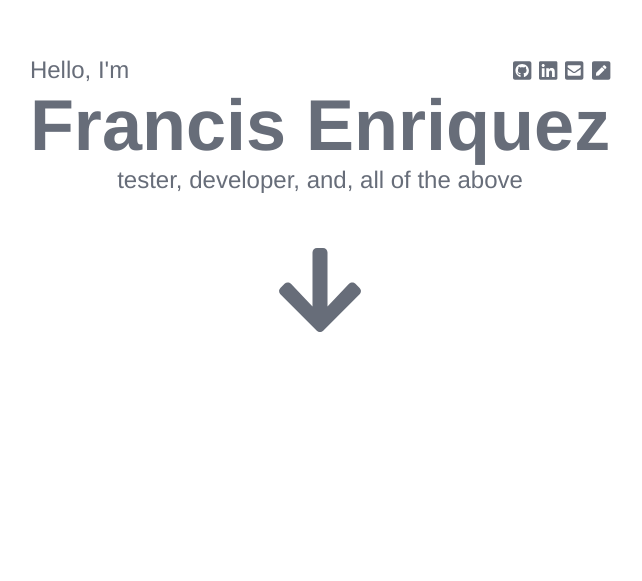
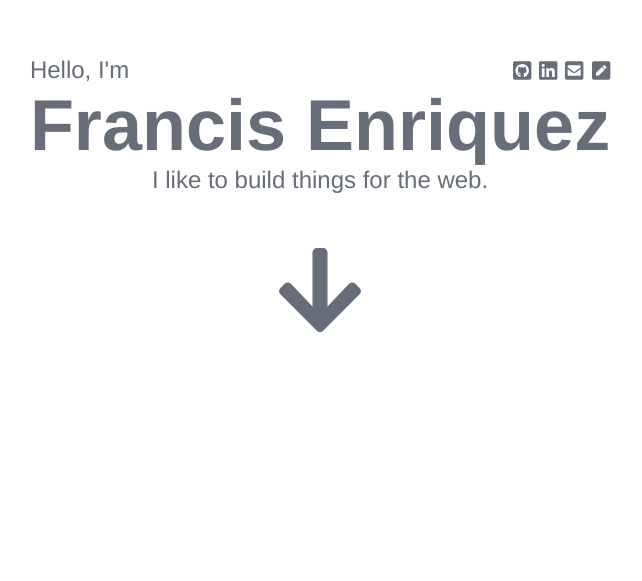
Before and after one commit to omgitsfrancis/omgitsfrancis-v2, a Next.js app: page / in a window 1280 px wide. Shown: the part 219-800 px from the top of the page, without its empty margins (320-962 px from the left). Built offline with nearby package versions, Linux system fonts and the light colour scheme; no server answers.

Commit message:
Update header and fix title

```diff
--- a/pages/_document.js
+++ b/pages/_document.js
@@ -1,6 +1,5 @@
 import Document from "next/document";
 import { ServerStyleSheet } from "styled-components";
-import Head from "next/head";
 
 export default class MyDocument extends Document {
   static async getInitialProps(ctx) {
@@ -17,13 +16,6 @@ export default class MyDocument extends Document {
         ...initialProps,
         styles: (
           <>
-            <Head>
-              <title>Francis Enriquez</title>
-              <meta
-                name="viewport"
-                content="initial-scale=1.0, width=device-width"
-              />
-            </Head>
             {initialProps.styles}
             {sheet.getStyleElement()}
           </>
--- a/src/sections/header.js
+++ b/src/sections/header.js
@@ -3,9 +3,10 @@ import { FontAwesomeIcon } from "@fortawesome/react-fontawesome";
 import {
   faArrowDown,
   faEnvelopeSquare,
-  faPenSquare
+  faPenSquare,
 } from "@fortawesome/free-solid-svg-icons";
 import { faGithubSquare, faLinkedin } from "@fortawesome/free-brands-svg-icons";
+import Head from "next/head";
 
 const Container = styled.div`
   display: flex;
@@ -86,6 +87,11 @@ const ViewMoreIcon = styled(FontAwesomeIcon)`
 
 export default function Header(props) {
   return (
+    <>
+      <Head>
+        <title>Francis Enriquez</title>
+        <meta name="viewport" content="initial-scale=1.0, width=device-width" />
+      </Head>
       <Container>
         <div style={{ position: "relative" }}>
           <SocialMediaContainer>
@@ -96,7 +102,10 @@ export default function Header(props) {
                 size="sm"
               />
             </a>
-          <a href="https://www.linkedin.com/in/francis-enriquez/" title="LinkedIn">
+            <a
+              href="https://www.linkedin.com/in/francis-enriquez/"
+              title="LinkedIn"
+            >
               <SocialMediaIcon
                 icon={faLinkedin}
                 style={{ animation: "bounce 0.2s linear 1.1s" }}
@@ -110,7 +119,10 @@ export default function Header(props) {
                 size="sm"
               />
             </a>
-          <a href="https://francis-enriquez-resume.netlify.com/" title="Resume">
+            <a
+              href="https://francis-enriquez-resume.netlify.com/"
+              title="Resume"
+            >
               <SocialMediaIcon
                 icon={faPenSquare}
                 style={{ animation: "bounce 0.2s linear 1.3s" }}
@@ -129,13 +141,23 @@ export default function Header(props) {
           </Title>
         </div>
         <p style={{ marginBottom: "3rem" }}>
-        {['tester, ', 'developer, ', 'and, ', 'all ','of ', 'the ', 'above'].map((word, index) => {
-          return <HoverText key={index}>{word}</HoverText>
+          {[
+            "I ",
+            "like ",
+            "to ",
+            "build ",
+            "things ",
+            "for ",
+            "the ",
+            "web.",
+          ].map((word, index) => {
+            return <HoverText key={index}>{word}</HoverText>;
           })}
         </p>
         <a href="#about">
           <ViewMoreIcon icon={faArrowDown} size="4x" />
         </a>
       </Container>
+    </>
   );
 }
```
Lines whose indentation alone changed are shown as unchanged.
